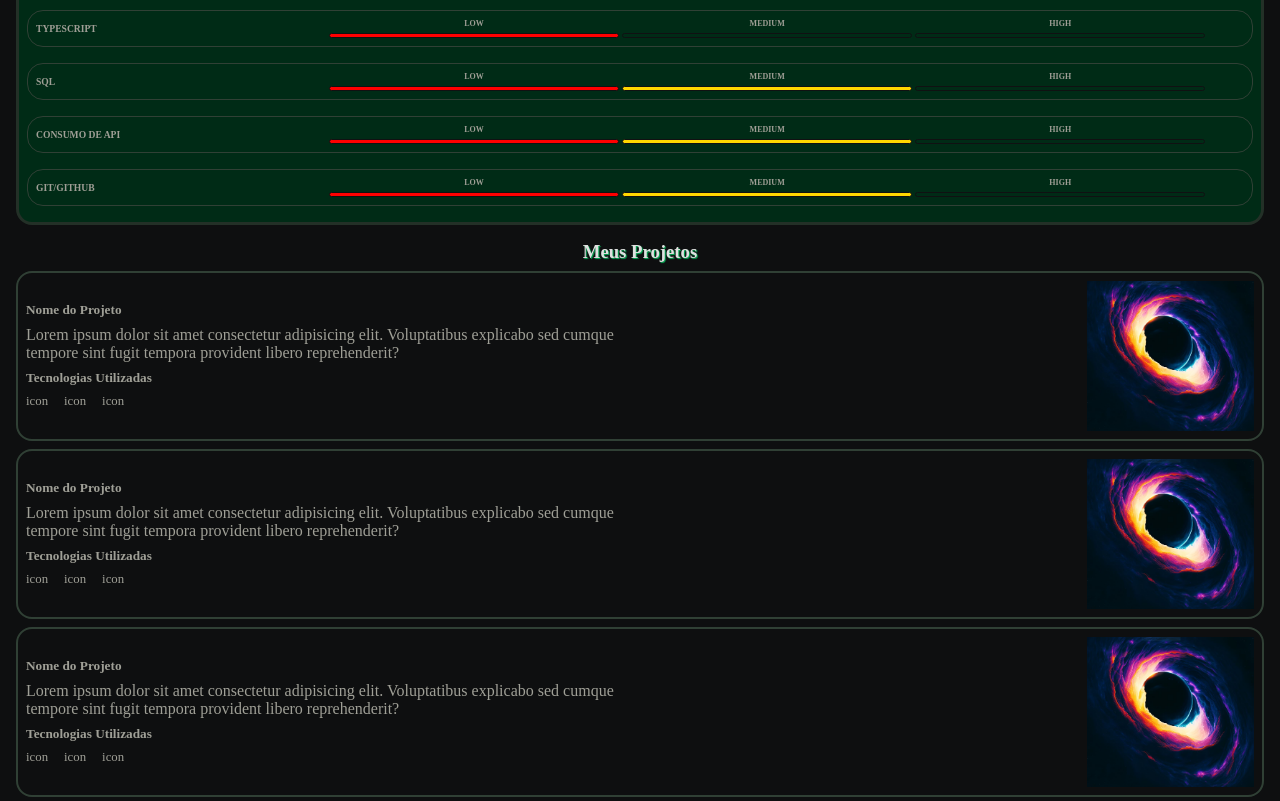
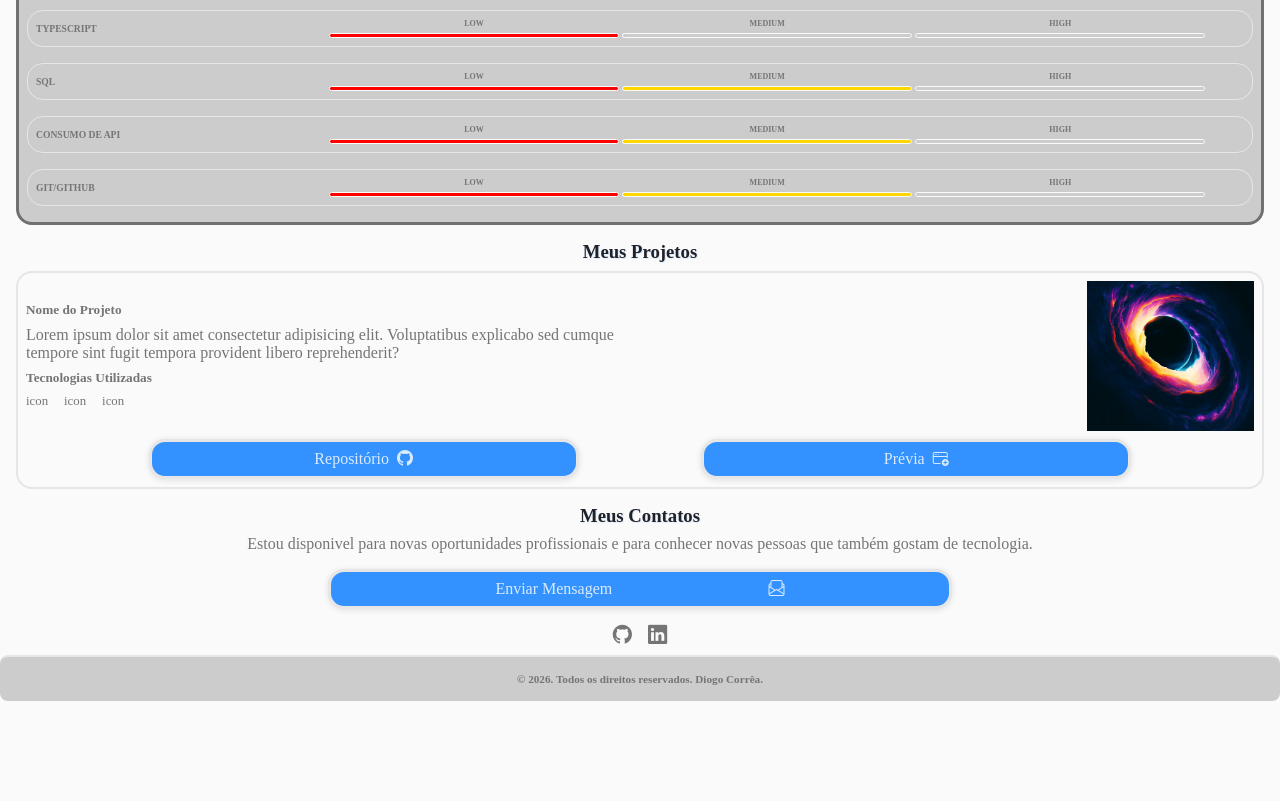
Before and after one commit to diogosc03/diogosc03.github.io, a plain HTML site: page index.html in a window 1280 px wide. Shown: the part 600-1401 px from the top of the page. After the commit the page ends 1301 px from the top, so only its background shows below. Drawn offline with nearby package versions, Linux system fonts and the light colour scheme.

Commit message:
style: fix light theme colors and project's section style

```diff
--- a/index.html
+++ b/index.html
@@ -10,7 +10,7 @@
     />
     <title>Portfólio</title>
   </head>
-  <body class="dark-theme">
+  <body class="light-theme">
     <header>
       <div class="header__container">
         <nav class="menu">
@@ -43,7 +43,7 @@
         </nav>
 
         <div class="theme-toggle">
-          <i id="toggle__icon" class="bi bi-sun"></i>
+          <i id="toggle__icon" class="bi bi-moon"></i>
         </div>
       </div>
     </header>
@@ -200,18 +200,18 @@
       <section id="projects">
         <h3>Meus Projetos</h3>
         <div class="projects__item">
+          <div class="item__info">
             <figure class="item__photo">
               <img src="./src/img/teste.JPG" alt="Projeto 01" />
             </figure>
 
-          <div class="item__info">
+            <div class="item__description">
               <h5>Nome do Projeto</h5>
               <p>
                 Lorem ipsum dolor sit amet consectetur adipisicing elit.
                 Voluptatibus explicabo sed cumque tempore sint fugit tempora
                 provident libero reprehenderit?
               </p>
-
               <h5>Tecnologias Utilizadas</h5>
               <ul class="item__techs">
                 <li class="techs__icon">icon</li>
@@ -220,46 +220,16 @@
               </ul>
             </div>
           </div>
-        <div class="projects__item">
-          <figure class="item__photo">
-            <img src="./src/img/teste.JPG" alt="Projeto 01" />
-          </figure>
 
-          <div class="item__info">
-            <h5>Nome do Projeto</h5>
-            <p>
-              Lorem ipsum dolor sit amet consectetur adipisicing elit.
-              Voluptatibus explicabo sed cumque tempore sint fugit tempora
-              provident libero reprehenderit?
-            </p>
-
-            <h5>Tecnologias Utilizadas</h5>
-            <ul class="item__techs">
-              <li class="techs__icon">icon</li>
-              <li class="techs__icon">icon</li>
-              <li class="techs__icon">icon</li>
-            </ul>
-          </div>
-        </div>
-        <div class="projects__item">
-          <figure class="item__photo">
-            <img src="./src/img/teste.JPG" alt="Projeto 01" />
-          </figure>
-
-          <div class="item__info">
-            <h5>Nome do Projeto</h5>
-            <p>
-              Lorem ipsum dolor sit amet consectetur adipisicing elit.
-              Voluptatibus explicabo sed cumque tempore sint fugit tempora
-              provident libero reprehenderit?
-            </p>
-
-            <h5>Tecnologias Utilizadas</h5>
-            <ul class="item__techs">
-              <li class="techs__icon">icon</li>
-              <li class="techs__icon">icon</li>
-              <li class="techs__icon">icon</li>
-            </ul>
+          <div class="item__buttons">
+            <a href="">
+              Repositório
+              <i id="buttons__icon" class="bi bi-github"></i>
+            </a>
+            <a href="">
+              Prévia
+              <i id="buttons__icon" class="bi bi-window-plus"></i>
+            </a>
           </div>
         </div>
       </section>
--- /dev/null
+++ b/src/components/_skill.css
@@ -0,0 +1,76 @@
+.skills__info {
+  width: 100%;
+  height: 100%;
+  padding: 1rem 0.5rem;
+
+  display: flex;
+  flex-flow: column nowrap;
+  justify-content: center;
+  align-items: center;
+  gap: 1rem;
+
+  background-color: var(--secondary-bg-color);
+  border: 3px solid var(--secondary-border-color);
+  border-radius: 1rem;
+  transition: 0.4s ease-in-out;
+}
+
+.info__item {
+  width: 100%;
+  height: fit-content;
+  padding: 0.5rem;
+
+  display: grid;
+  grid-template-columns: repeat(4, 24%);
+  align-items: center;
+  gap: 0.2rem;
+  text-align: left;
+  border: 1px solid var(--border-color);
+  border-radius: 1rem;
+  transition: 0.3s ease;
+}
+
+.info__item:hover {
+  transform: rotate(-5deg);
+  box-shadow: 0.1px 0.1px 2px 1px var(--btn-text-color);
+}
+
+.info__item > h5 {
+  font-size: 0.6rem;
+  text-transform: uppercase;
+}
+
+.item__level {
+  width: 100%;
+  height: fit-content;
+
+  display: flex;
+  flex-flow: column nowrap;
+  align-items: center;
+  gap: 0.3rem;
+}
+
+.level__name {
+  font-size: 0.5rem;
+  font-weight: bold;
+  text-transform: uppercase;
+}
+
+.level__bar {
+  width: 100%;
+  height: 5px;
+  border: 1px solid var(--bg-color);
+  border-radius: 1rem;
+}
+
+.low {
+  background-color: #f00;
+}
+
+.medium {
+  background-color: #ffd700;
+}
+
+.high {
+  background-color: #90ee90;
+}
--- a/src/css/main.css
+++ b/src/css/main.css
@@ -16,11 +16,13 @@
 
   .light-theme {
     --title-color: #212128;
-    --secondary-color: #2e2d2d;
     --text-color: #757575;
+    --border-color: #e6e6e6;
+    --secondary-border-color: #6f7072;
     --bg-color: #fafafa;
-    --border-color: #e6e6e6;
-    --btn-bg-color: #fafafa;
+    --secondary-bg-color: #ccc;
+    --btn-text-color: #d9ebff;
+    --btn-bg-color: #3392ff;
     --active-color: #e5ecf4;
   }
 }
--- a/src/css/style.css
+++ b/src/css/style.css
@@ -1,5 +1,6 @@
 @import url("./main.css");
 @import url("../components/_menu.css");
+@import url("../components/_skill.css");
 
 /* Estilização do conteúdo principal */
 /* Seção Sobre */
@@ -77,7 +78,6 @@
 
 .about__buttons > a:hover {
   transform: scale(1.1);
-  box-shadow: 0.1px 0.1px 2px 0.5px var(--secondary-color);
 }
 
 .about__buttons > a:active {
@@ -102,90 +102,15 @@
   text-shadow: 1px 1px 1px var(--btn-text-color);
 }
 
-.skills__info {
-  width: 100%;
-  height: 100%;
-  padding: 1rem 0.5rem;
-
-  display: flex;
-  flex-flow: column nowrap;
-  justify-content: center;
-  align-items: center;
-  gap: 1rem;
-
-  background-color: var(--secondary-bg-color);
-  border: 3px solid var(--secondary-border-color);
-  border-radius: 1rem;
-}
-
-.info__item {
-  width: 100%;
-  height: fit-content;
-  padding: 0.5rem;
-
-  display: grid;
-  grid-template-columns: repeat(4, 24%);
-  align-items: center;
-  gap: 0.2rem;
-  text-align: left;
-  border: 1px solid var(--border-color);
-  border-radius: 1rem;
-  transition: 0.3s ease;
-}
-
-.info__item:hover {
-  transform: rotate(-5deg);
-  box-shadow: 0.1px 0.1px 2px 1px var(--btn-text-color);
-}
-
-.info__item > h5 {
-  font-size: 0.6rem;
-  text-transform: uppercase;
-}
-
-.item__level {
-  width: 100%;
-  height: fit-content;
-
-  display: flex;
-  flex-flow: column nowrap;
-  align-items: center;
-  gap: 0.3rem;
-}
-
-.level__name {
-  font-size: 0.5rem;
-  font-weight: bold;
-  text-transform: uppercase;
-}
-
-.level__bar {
-  width: 100%;
-  height: 5px;
-  border: 1px solid var(--btn-bg-color);
-  border-radius: 1rem;
-}
-
-.low {
-  background-color: #f00;
-}
-
-.medium {
-  background-color: #ffd700;
-}
-
-.high {
-  background-color: #90ee90;
-}
-
 /* Seção de Projetos */
 #projects {
   width: 100%;
   height: auto;
 
-  display: flex;
-  flex-flow: column nowrap;
-  align-items: center;
+  display: grid;
+  grid-template-columns: 1fr;
+  grid-template-rows: auto;
+  justify-items: center;
   gap: 0.5rem;
 }
 
@@ -200,9 +125,8 @@
   padding: 0.5rem;
 
   display: flex;
-  flex-flow: row-reverse nowrap;
-  align-items: center;
-  justify-content: space-between;
+  flex-flow: column nowrap;
+  gap: 0.5rem;
 
   border: 2px solid var(--border-color);
   border-radius: 1rem;
@@ -210,7 +134,17 @@
 }
 
 .projects__item:hover {
-  box-shadow: 1px 1px 5px 5px var(--secondary-border-color);
+  box-shadow: 1px 1px 4px 2px var(--secondary-border-color);
+}
+
+.item__info {
+  width: 100%;
+  height: fit-content;
+
+  display: flex;
+  flex-flow: row-reverse nowrap;
+  justify-content: space-between;
+  align-items: center;
 }
 
 .item__photo {
@@ -224,7 +158,7 @@
   object-fit: contain;
 }
 
-.item__info {
+.item__description {
   width: 50%;
   height: fit-content;
 
@@ -244,6 +178,45 @@
 
 .techs__icon {
   font-size: 0.8rem;
+}
+
+.item__buttons {
+  width: 100%;
+  height: auto;
+
+  display: flex;
+  flex-flow: row nowrap;
+  justify-content: space-evenly;
+  align-items: center;
+}
+
+.item__buttons > a {
+  width: 35%;
+  height: auto;
+  padding: 0.5rem;
+
+  display: flex;
+  flex-flow: row nowrap;
+  justify-content: center;
+  align-items: center;
+  gap: 0.5rem;
+
+  background-color: var(--btn-bg-color);
+  border: 3px solid var(--border-color);
+  border-radius: 1rem;
+
+  color: var(--btn-text-color);
+  box-shadow: 0px 1px 5px 1px var(--border-color);
+  transition: 0.4s ease-in;
+}
+
+.item__buttons > a:hover {
+  box-shadow: 0.1px 0.1px 5px 1px var(--primary-color);
+  transform: scale(1.1);
+}
+
+#buttons__icon {
+  font-size: 1rem;
 }
 
 /* Seção de contatos */
@@ -288,14 +261,13 @@
 
   display: flex;
   flex-flow: row nowrap;
-  justify-content: space-between;
+  justify-content: space-evenly;
   align-items: center;
 
   color: var(--btn-text-color);
 }
 
 .contact__button:hover {
-  box-shadow: 0.1px 0.1px 5px 1px var(--primary-color);
   transform: scale(1.1);
 }
 
--- a/src/js/index.js
+++ b/src/js/index.js
@@ -1,6 +1,6 @@
 const body = document.body;
 const toggleButton = document.querySelector("#toggle__icon");
-let toggled = false;
+let toggled = true;
 
 function changeTheme() {
   if (toggled) {
```
Also changed, not shown: src/img/projects/memoria.png (added), src/img/projects/piano.png (added), src/img/projects/pokedex.png (added), src/img/projects/spiderman.png (added), src/img/projects/things.png (added), src/img/projects/yugioh.png (added), src/img/svg/css-dark.svg (renamed from src/img/svg/css.svg), src/img/svg/css-light.svg (added), src/img/svg/html-dark.svg (renamed from src/img/svg/html.svg), src/img/svg/html-light.svg (added), src/img/svg/js-dark.svg (renamed from src/img/svg/js.svg), src/img/svg/js-light.svg (added). Lines whose indentation alone changed are shown as unchanged.
